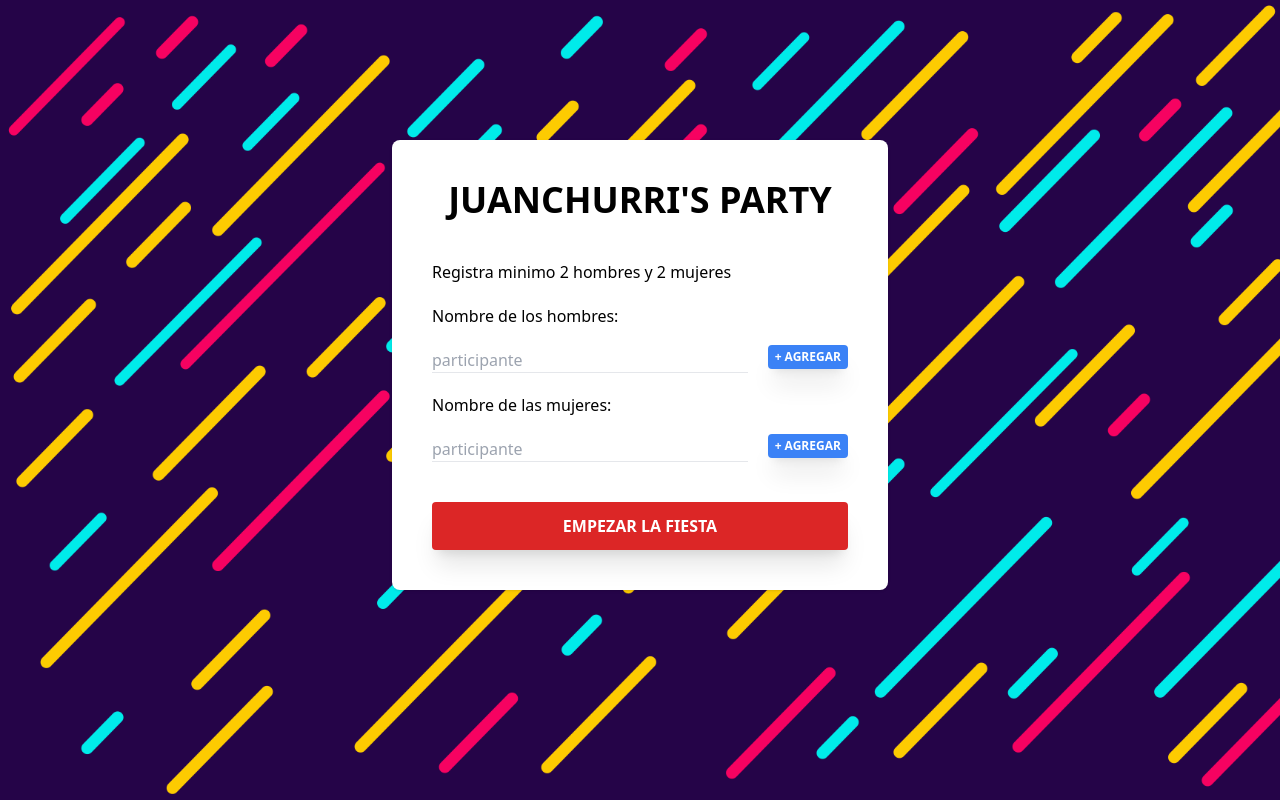
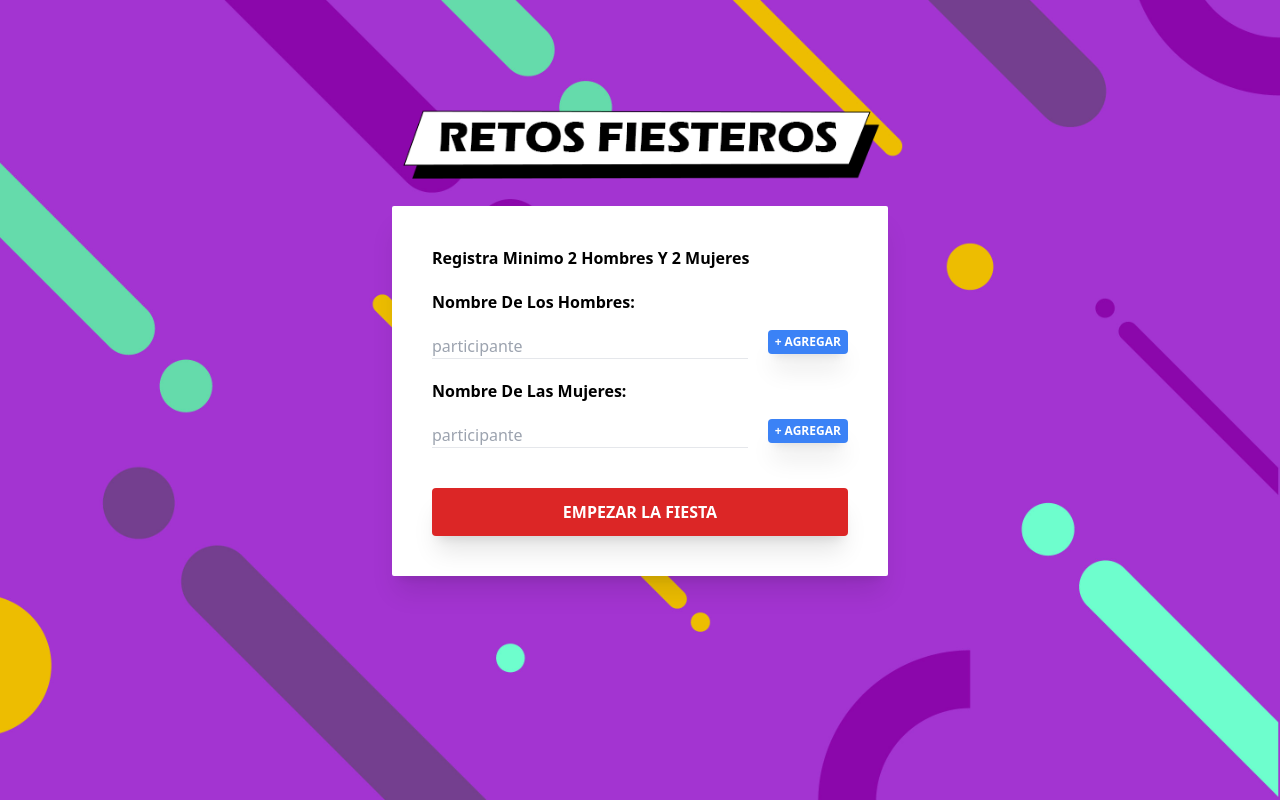
Before and after one commit to JuanDRSoft/retos-fiesteros, a React (Vite) app: page / in a window 1280 px wide. Built offline with nearby package versions, Linux system fonts and the light colour scheme.

Commit message:
feat: estilo de app

```diff
--- a/src/components/Inicio.jsx
+++ b/src/components/Inicio.jsx
@@ -1,4 +1,5 @@
 import { useState } from "react";
+import titulo from "../img/titulo.png";
 
 const Inicio = ({
   guardarParticipante,
@@ -59,12 +60,11 @@ const Inicio = ({
     <div>
       <main className="container mx-auto mt-5 md:mt-20 p-5 md:flex md:justify-center">
         <div className="md:w-2/3 lg:w-2/5">
-          <div className="my-10 bg-white shadow rounded-lg p-10">
-            <h1 className="uppercase font-bold text-4xl flex justify-center">
-              Juanchurri's party
-            </h1>
-
-            <p className="mt-10">Registra minimo 2 hombres y 2 mujeres</p>
+          <img src={titulo} className="mx-auto" />
+          <div className="my-5 bg-white shadow-xl rounded-sm p-10">
+            <p className="font-bold capitalize">
+              Registra minimo 2 hombres y 2 mujeres
+            </p>
 
             {msg && (
               <div className="bg-red-600 rounded flex justify-center mt-5">
@@ -72,8 +72,11 @@ const Inicio = ({
               </div>
             )}
 
-            <form className="mt-5 " onSubmit={handleNuevoParticipante}>
-              <label>Nombre de los hombres:</label>
+            <form
+              className="mt-5 capitalize "
+              onSubmit={handleNuevoParticipante}
+            >
+              <label className="font-bold">Nombre de los hombres:</label>
 
               <div className="flex items-center mt-3">
                 <input
@@ -92,8 +95,11 @@ const Inicio = ({
               </div>
             </form>
 
-            <form className="mt-5 " onSubmit={handleNuevoParticipanteMujer}>
-              <label>Nombre de las mujeres:</label>
+            <form
+              className="mt-5 capitalize"
+              onSubmit={handleNuevoParticipanteMujer}
+            >
+              <label className="font-bold">Nombre de las mujeres:</label>
 
               <div className="flex items-center mt-3">
                 <input
--- a/src/components/Retos.jsx
+++ b/src/components/Retos.jsx
@@ -32,14 +32,18 @@ const Retos = ({ participantesHombres, participantesMujeres }) => {
         <div className="md:w-2/3 lg:w-2/5">
           <div className="my-10 bg-white shadow rounded-lg p-10">
             <h1 className="uppercase font-bold text-4xl flex justify-center">
-              Reto
+              🥳 reto 🎉
             </h1>
 
-            <div>
-              <p className="font-bold capitalize mt-10 text-lg">
-                <span className="text-red-600">{arrayH[randomH]}</span>{" "}
+            <div className="flex">
+              <p className="font-bold capitalize mt-10 text-lg mx-auto">
+                <span className="text-red-600 uppercase">
+                  {arrayH[randomH]}
+                </span>{" "}
                 <span>{arrayRetos[randomReto]}</span>{" "}
-                <span>{arrayM[randomM]}</span>
+                <span className="text-red-600 uppercase">
+                  {arrayM[randomM]}
+                </span>
               </p>
             </div>
 
```
Also changed, not shown: src/img/fondo.png, src/img/titulo.png (added).
